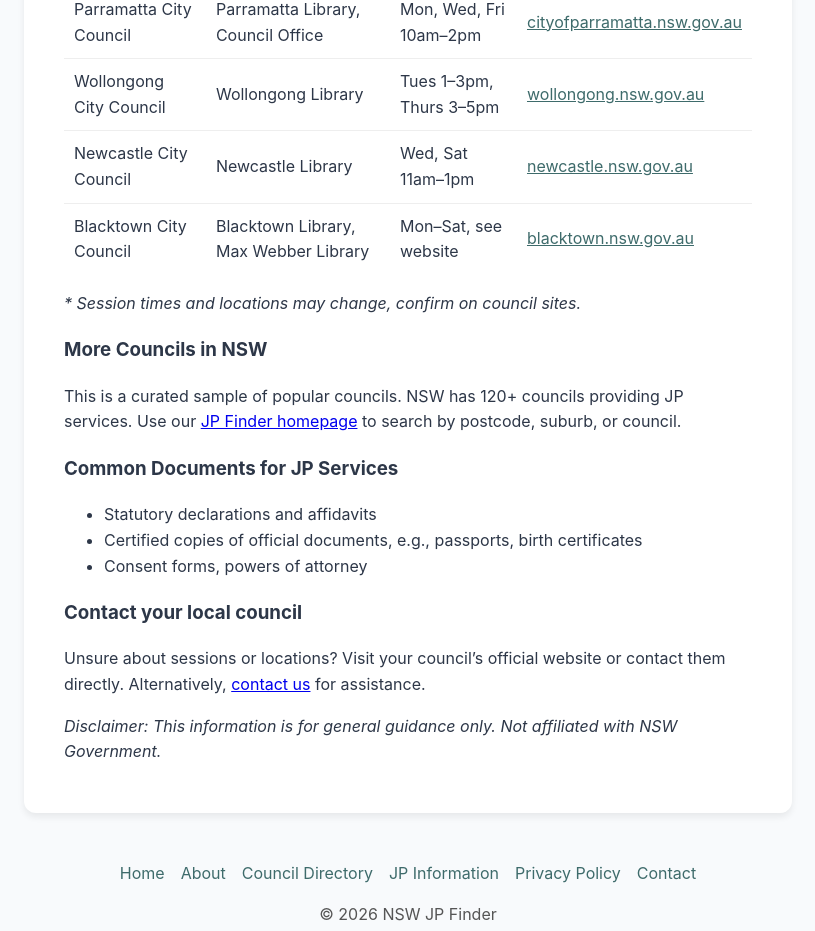
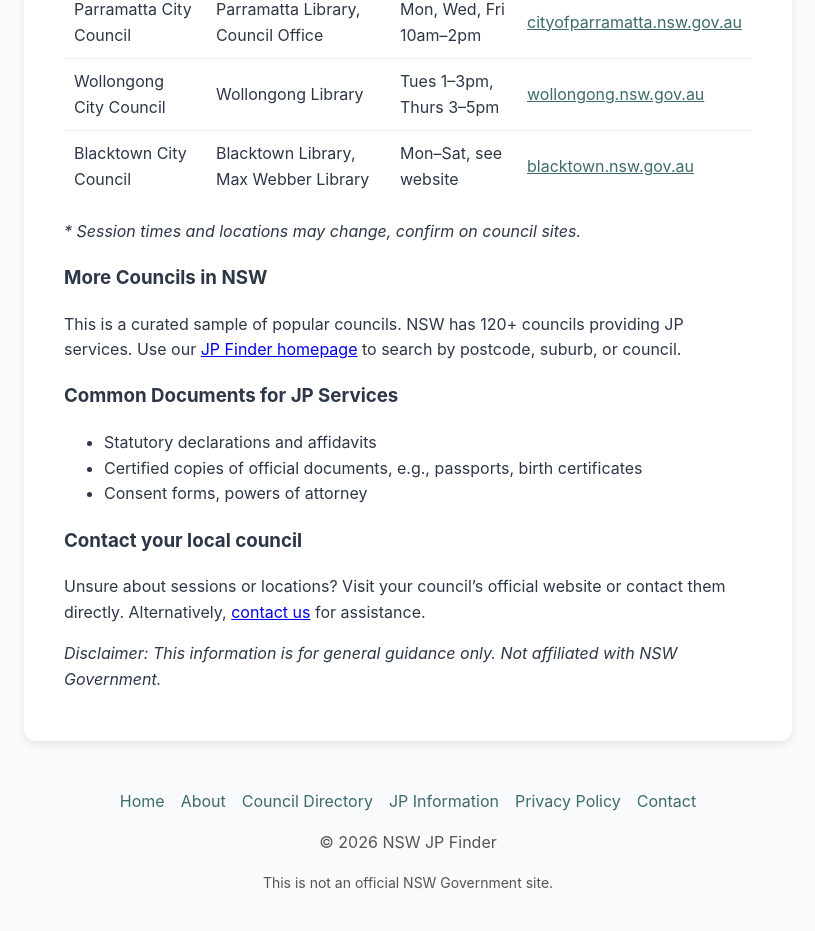
Before and after one commit to alokchu/jp-finder, a plain HTML site: page templates/councils.html in a window 1280 px wide. Shown: the part 894-1825 px from the top of the page, without its empty margins (232-1047 px from the left). Drawn offline with Linux system fonts and the light colour scheme; files that its build step writes are made by us from their sources.

Commit message:
Remove reported non-operating Newcastle Library listing for review

```diff
--- a/templates/councils.html
+++ b/templates/councils.html
@@ -92,15 +92,6 @@
                         </td>
                     </tr>
                     <tr>
-                        <td style="padding:10px; border-bottom:1px solid #eee;">Newcastle City Council</td>
-                        <td style="padding:10px; border-bottom:1px solid #eee;">Newcastle Library</td>
-                        <td style="padding:10px; border-bottom:1px solid #eee;">Wed, Sat 11am–1pm</td>
-                        <td style="padding:10px; border-bottom:1px solid #eee;">
-                            <a href="https://newcastle.nsw.gov.au/" target="_blank"
-                               rel="noopener" style="color:#3e6b6b;">newcastle.nsw.gov.au</a>
-                        </td>
-                    </tr>
-                    <tr>
                         <td style="padding:10px;">Blacktown City Council</td>
                         <td style="padding:10px;">Blacktown Library, Max Webber Library</td>
                         <td style="padding:10px;">Mon–Sat, see website</td>
```
